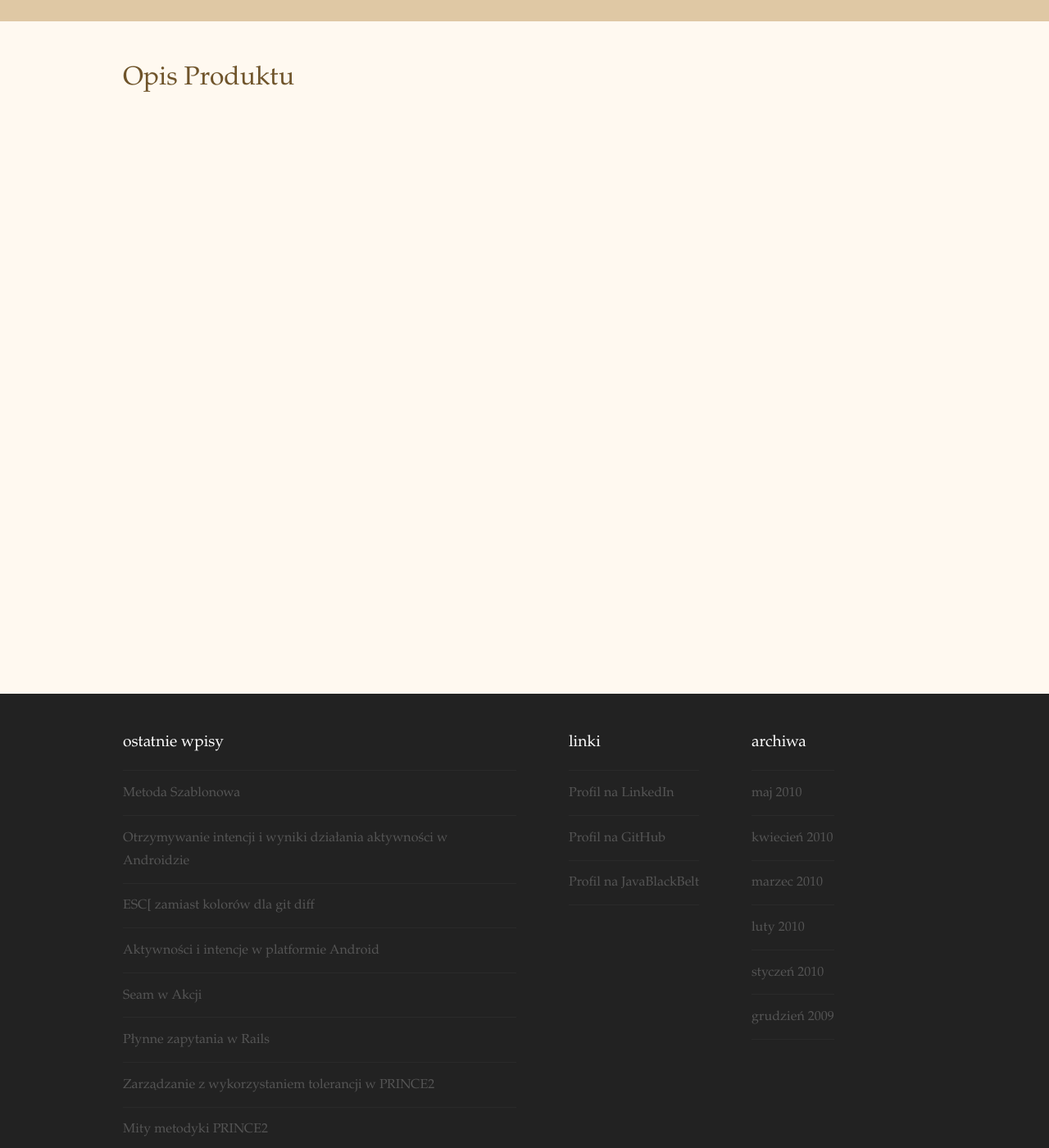
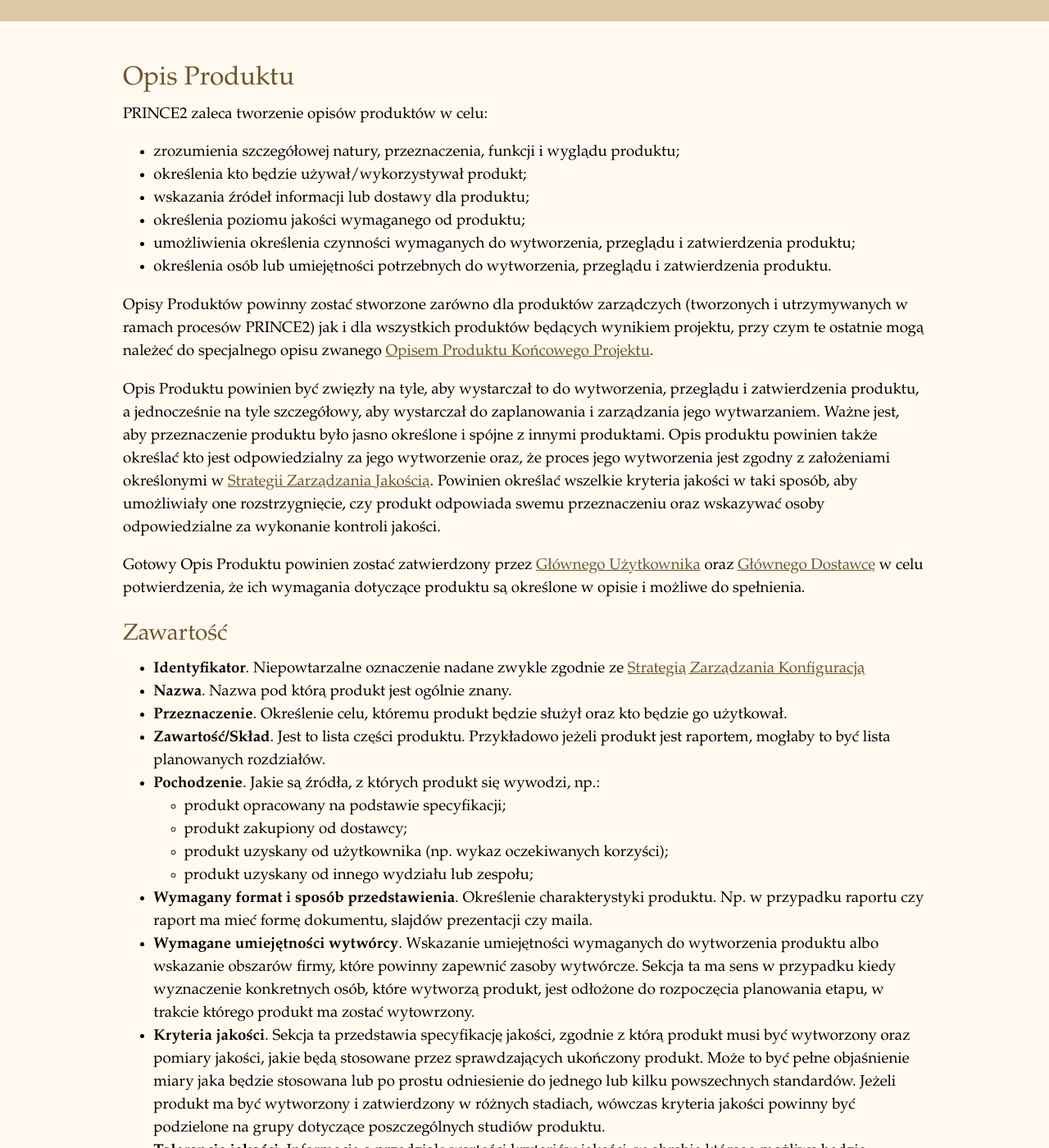
Before and after one commit to michalorman/michalorman-blog-old, a Jekyll site: the page built from prince2/opisy-produktow-zarzadczych/opis-produktu/index.markdown, in a window 1280 px wide and 1400 px high, scrolled down 235 px. Shown: the whole window at 82% size. Built offline with Jekyll 4.4.1, drawn with Linux system fonts in a browser that asks for light colours; Markdown is read by kramdown in place of the engine named in the settings; comment, search, counter and statistics services are not loaded; some of the changed text lies outside the part shown.

Commit message:
Added Product Description.

```diff
--- a/prince2/opisy-produktow-zarzadczych/opis-produktu/index.markdown
+++ b/prince2/opisy-produktow-zarzadczych/opis-produktu/index.markdown
@@ -1,8 +1,64 @@
 ---
 layout: page
 title:  Opis Produktu
-description:
-keywords:  Opis Produktu
+description: Zarys produktu zarządczego Opis Produktu metodyki PRINCE2
+keywords:  Opis Produktu products description PRINCE2
 navbar_pos: 1
 ---
 #  Opis Produktu
+
+PRINCE2 zaleca tworzenie opisów produktów w celu:
+
+  * zrozumienia szczegółowej natury, przeznaczenia, funkcji i wyglądu produktu;
+  * określenia kto będzie używał/wykorzystywał produkt;
+  * wskazania źródeł informacji lub dostawy dla produktu;
+  * określenia poziomu jakości wymaganego od produktu;
+  * umożliwienia określenia czynności wymaganych do wytworzenia, przeglądu i zatwierdzenia produktu;
+  * określenia osób lub umiejętności potrzebnych do wytworzenia, przeglądu i zatwierdzenia produktu.
+
+Opisy Produktów powinny zostać stworzone zarówno dla produktów zarządczych (tworzonych i utrzymywanych
+w ramach procesów PRINCE2) jak i dla wszystkich produktów będących wynikiem projektu, przy czym te
+ostatnie mogą należeć do specjalnego opisu zwanego [Opisem Produktu Końcowego Projektu](/prince2/opisy-produktow-zarzadczych/opis-produktu-koncowego-projektu).
+
+Opis Produktu powinien być zwięzły na tyle, aby wystarczał to do wytworzenia, przeglądu i zatwierdzenia produktu,
+a jednocześnie na tyle szczegółowy, aby wystarczał do zaplanowania i zarządzania jego wytwarzaniem. Ważne jest, aby
+przeznaczenie produktu było jasno określone i spójne z innymi produktami. Opis produktu powinien także określać kto jest
+odpowiedzialny za jego wytworzenie oraz, że proces jego wytworzenia jest zgodny z założeniami określonymi w
+[Strategii Zarządzania Jakością](/prince2/opisy-produktow-zarzadczych/strategia-zarzadzania-jakoscia). Powinien określać
+wszelkie kryteria jakości w taki sposób, aby umożliwiały one rozstrzygnięcie, czy produkt odpowiada swemu przeznaczeniu oraz
+wskazywać osoby odpowiedzialne za wykonanie kontroli jakości.
+
+Gotowy Opis Produktu powinien zostać zatwierdzony przez [Głównego Użytkownika](/prince2/glowny-uzytkownik) oraz
+[Głównego Dostawcę](/prince2/glowny-dostawca) w celu potwierdzenia, że ich wymagania dotyczące produktu są określone
+w opisie i możliwe do spełnienia.
+
+## Zawartość
+
+  * **Identyfikator**. Niepowtarzalne oznaczenie nadane zwykle zgodnie ze [Strategią Zarządzania Konfiguracją](/prince2/opisy-produktow-zarzadczych/strategia-zarzadzania-konfiguracja)
+  * **Nazwa**. Nazwa pod którą produkt jest ogólnie znany.
+  * **Przeznaczenie**. Określenie celu, któremu produkt będzie służył oraz kto będzie go użytkował.
+  * **Zawartość/Skład**. Jest to lista części produktu. Przykładowo jeżeli produkt jest raportem, mogłaby to być lista planowanych rozdziałów.
+  * **Pochodzenie**. Jakie są źródła, z których produkt się wywodzi, np.:
+    * produkt opracowany na podstawie specyfikacji;
+    * produkt zakupiony od dostawcy;
+    * produkt uzyskany od użytkownika (np. wykaz oczekiwanych korzyści);
+    * produkt uzyskany od innego wydziału lub zespołu;
+  * **Wymagany format i sposób przedstawienia**. Określenie charakterystyki produktu. Np. w przypadku raportu czy raport ma mieć formę dokumentu, slajdów prezentacji czy maila.
+  * **Wymagane umiejętności wytwórcy**. Wskazanie umiejętności wymaganych do wytworzenia produktu albo wskazanie obszarów firmy, które powinny zapewnić zasoby wytwórcze.
+Sekcja ta ma sens w przypadku kiedy wyznaczenie konkretnych osób, które wytworzą produkt, jest odłożone do rozpoczęcia planowania etapu, w trakcie którego produkt ma
+zostać wytowrzony.
+  * **Kryteria jakości**. Sekcja ta przedstawia specyfikację jakości, zgodnie z którą produkt musi być wytworzony oraz pomiary jakości, jakie będą stosowane
+przez sprawdzających ukończony produkt. Może to być pełne objaśnienie miary jaka będzie stosowana lub po prostu odniesienie do jednego lub kilku powszechnych standardów.
+Jeżeli produkt ma być wytworzony i zatwierdzony w różnych stadiach, wówczas kryteria jakości powinny być podzielone na grupy dotyczące poszczególnych studiów
+produktu.
+  * **Tolerancje jakości**. Informacje o przedziale wartości kryteriów jakości, w obrębie którego możliwe będzie zaakceptowanie produktu.
+  * **Metoda kontroli jakości**. Rodzaje metod kontroli jakości.
+  * **Wymagane umiejętności kontrolera jakości**. Wskazane umiejętności wymaganych do zastosowania wybranej metody kontroli jakości lub wskazanie, jaka jednostka(-i)
+organizacyjna(-e) powinna zapewnić zasoby do testowania. Ta sekcja podobnie jako sekcja dotycząca umiejętności wytwórcy ma sens wtedy, gdy wybranie osoby odpowiedzialnej
+za kontrole jakości jest odłożone do planowania etapu w trakcie którego ma być przeprowadzone sprawdzanie jakości.
+  * **Obowiązki**. Określenie wytwórcy, kontrolera/kontrolerów i zatwierdzeającego/zatwierdzających produkt.
+
+## Format i sposób prezentacji
+
+  * dokument, slajdy prezentacji, mapa myśli;
+  * wpis do narzędzia używanego do zarządzania projektem;
```
